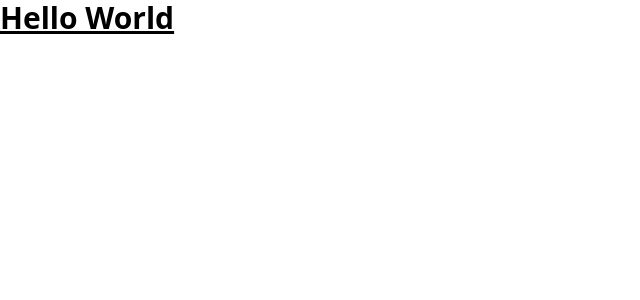
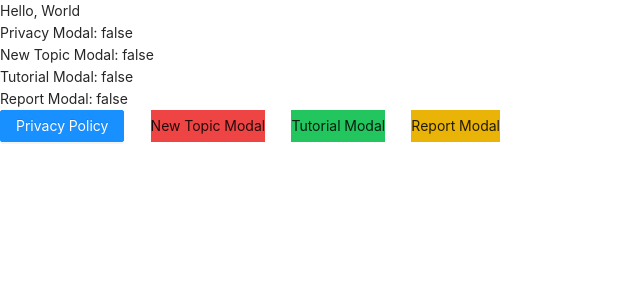
Before and after one commit to mikeleo03/E2EE-Secure-Messaging-App-FE, a React (Vite) app: page / in a window 1280 px wide. Shown: the top 300 px of the page, without its empty margins (0-640 px from the left). Built offline with nearby package versions, Linux system fonts and the light colour scheme.

Commit message:
redux setup and demo

```diff
--- a/src/App.tsx
+++ b/src/App.tsx
@@ -1,7 +1,14 @@
 import React from 'react';
+import ReduxDemo from './pages/ReduxDemo';
+import './main.css';
 
 const App: React.FC = () => {
-  return <div className="text-3xl font-bold underline">Hello World</div>;
+  return (
+    <div>
+      Hello, World
+      <ReduxDemo />
+    </div>
+  );
 };
 
 export default App;
--- a/src/main.tsx
+++ b/src/main.tsx
@@ -1,10 +1,15 @@
 import React from 'react';
 import ReactDOM from 'react-dom/client';
+import { Provider } from 'react-redux';
+import { stores } from './redux/stores';
 import App from './App';
 import './main.css';
+import 'antd/dist/antd.css';
 
 ReactDOM.createRoot(document.getElementById('root')!).render(
   <React.StrictMode>
-    <App />
+    <Provider store={stores}>
+      <App />
+    </Provider>
   </React.StrictMode>
 );
--- /dev/null
+++ b/src/pages/Home.tsx
@@ -0,0 +1,7 @@
+import React from 'react';
+
+const Home: React.FC = () => {
+  return <div>Home</div>;
+};
+
+export default Home;
--- /dev/null
+++ b/src/pages/ReduxDemo.tsx
@@ -0,0 +1,104 @@
+import React from 'react';
+import { useDispatch } from 'react-redux';
+import { useSelector } from 'react-redux';
+import {
+  setNewTopicModal,
+  setPrivacyPolicyModal,
+  setReportModal,
+} from '../redux/actions/modal';
+import { modalSelector } from '../redux/selectors/modal';
+import { stores } from '../redux/stores';
+import { Button } from 'antd';
+
+const ReduxDemo: React.FC = () => {
+  // Redux adalah library react yang bertujuan untuk mencentralisasi data
+  // Salah satu manfaatnya adalah bisa mengakses seluruh variabel yang dibutuhkan antar komponen
+  // Tanpa redux, kita hanya bisa menyalurkan variabel dari parent ke children element menggunakan props
+  // dengan adanya redux, kita dapat mengakses suatu variabel dari manapun
+
+  console.log(stores.getState());
+  // stores.getState() berfungsi untuk melihat keseluruhan store
+
+  /*
+  contohnya, store = {
+    modal: {
+      privacy_policy_modal: false,
+      new_topic_modal: false,
+      tutorial_modal: false,
+      report_modal: false,
+    },
+    auth: {
+      isLoggedIn: true,
+      username: "haikal",
+      role: "anggota",
+    }
+  }
+  */
+
+  const modalState = useSelector(modalSelector);
+  console.log(modalState);
+  // useSelector untuk menyeleksi beberapa bagian dari keseluruhan state redux
+  /*
+    isi dari modalState adalah
+    {
+      privacy_policy_modal: false,
+      new_topic_modal: false,
+      tutorial_modal: false,
+      report_modal: false,
+    }
+  */
+
+  const {
+    privacy_policy_modal,
+    new_topic_modal,
+    tutorial_modal,
+    report_modal,
+  } = useSelector(modalSelector);
+  // gunakan destructuring jika hanya ingin mengambil satu property dari modalState
+
+  const dispatch = useDispatch();
+  // dispatch merupakan sarana untuk mengubah isi dari state
+
+  const togglePrivacyPolicy = () => {
+    dispatch(setPrivacyPolicyModal(!privacy_policy_modal));
+    // mengubah privacy_policy_modal
+  };
+
+  const toggleNewTopicModal = () => {
+    dispatch(setNewTopicModal(!new_topic_modal));
+  };
+
+  const toggleTutorialModal = () => {
+    dispatch(setNewTopicModal(!tutorial_modal));
+  };
+
+  const toggleReportModal = () => {
+    dispatch(setReportModal(!report_modal));
+  };
+
+  return (
+    <div>
+      <div>Privacy Modal: {privacy_policy_modal.toString()}</div>
+      <div>New Topic Modal: {new_topic_modal.toString()}</div>
+      <div>Tutorial Modal: {tutorial_modal.toString()}</div>
+      <div>Report Modal: {report_modal.toString()}</div>
+
+      <div className="flex w-[500px] justify-between">
+        <Button type="primary" onClick={togglePrivacyPolicy}>
+          Privacy Policy
+        </Button>
+        <button className="bg-red-500" onClick={toggleNewTopicModal}>
+          New Topic Modal
+        </button>
+        <button className="bg-green-500" onClick={toggleTutorialModal}>
+          Tutorial Modal
+        </button>
+        <button className="bg-yellow-500" onClick={toggleReportModal}>
+          Report Modal
+        </button>
+      </div>
+    </div>
+  );
+};
+
+export default ReduxDemo;
--- /dev/null
+++ b/src/redux/actions/modal.ts
@@ -0,0 +1,36 @@
+import { ModalAction, ModalType } from '../types/modal';
+
+const {
+  SET_PRIVACY_POLICY_MODAL,
+  SET_NEW_TOPIC_MODAL,
+  SET_TUTORIAL_MODAL,
+  SET_REPORT_MODAL,
+} = ModalType;
+
+export const setPrivacyPolicyModal = (value: boolean): ModalAction => {
+  return {
+    type: SET_PRIVACY_POLICY_MODAL,
+    payload: value,
+  };
+};
+
+export const setNewTopicModal = (value: boolean): ModalAction => {
+  return {
+    type: SET_NEW_TOPIC_MODAL,
+    payload: value,
+  };
+};
+
+export const setTutorialModal = (value: boolean): ModalAction => {
+  return {
+    type: SET_TUTORIAL_MODAL,
+    payload: value,
+  };
+};
+
+export const setReportModal = (value: boolean): ModalAction => {
+  return {
+    type: SET_REPORT_MODAL,
+    payload: value,
+  };
+};
--- /dev/null
+++ b/src/redux/reducers/index.ts
@@ -0,0 +1,8 @@
+import { combineReducers } from 'redux';
+import modal from './modal';
+
+export const reducers = combineReducers({
+  modal,
+});
+
+export type AppStateType = ReturnType<typeof reducers>;
--- /dev/null
+++ b/src/redux/reducers/modal.ts
@@ -0,0 +1,70 @@
+/* eslint-disable indent */
+import { ModalAction, ModalState, ModalType } from '../types/modal';
+
+const initialState: ModalState = {
+  privacy_policy_modal: false,
+  new_topic_modal: false,
+  tutorial_modal: false,
+  report_modal: false,
+};
+
+const {
+  SET_PRIVACY_POLICY_MODAL,
+  SET_NEW_TOPIC_MODAL,
+  SET_TUTORIAL_MODAL,
+  SET_REPORT_MODAL,
+} = ModalType;
+
+const modal = (
+  state: ModalState = initialState,
+  action: ModalAction
+): ModalState => {
+  const { type } = action;
+
+  const setPrivacyPolicyModal = (): ModalState => {
+    const { payload: privacy_policy_modal } = action;
+    return {
+      ...state,
+      privacy_policy_modal,
+    };
+  };
+
+  const setNewTopicModal = (): ModalState => {
+    const { payload: new_topic_modal } = action;
+    return {
+      ...state,
+      new_topic_modal,
+    };
+  };
+
+  const setTutorialModal = (): ModalState => {
+    const { payload: tutorial_modal } = action;
+    return {
+      ...state,
+      tutorial_modal,
+    };
+  };
+
+  const setReportModal = (): ModalState => {
+    const { payload: tutorial_modal } = action;
+    return {
+      ...state,
+      tutorial_modal,
+    };
+  };
+
+  switch (type) {
+    case SET_PRIVACY_POLICY_MODAL:
+      return setPrivacyPolicyModal();
+    case SET_NEW_TOPIC_MODAL:
+      return setNewTopicModal();
+    case SET_TUTORIAL_MODAL:
+      return setTutorialModal();
+    case SET_REPORT_MODAL:
+      return setReportModal();
+    default:
+      return state;
+  }
+};
+
+export default modal;
--- /dev/null
+++ b/src/redux/selectors/modal.ts
@@ -0,0 +1,3 @@
+import { AppStateType } from '../reducers';
+
+export const modalSelector = (state: AppStateType) => state.modal;
--- /dev/null
+++ b/src/redux/stores.ts
@@ -0,0 +1,5 @@
+import { createStore, applyMiddleware } from 'redux';
+import thunk from 'redux-thunk';
+import { reducers } from './reducers';
+
+export const stores = createStore(reducers, {}, applyMiddleware(thunk));
--- /dev/null
+++ b/src/redux/types/modal.ts
@@ -0,0 +1,24 @@
+export enum ModalType {
+  SET_PRIVACY_POLICY_MODAL = 'SET_POLICY_MODAL',
+  SET_NEW_TOPIC_MODAL = 'SET_NEW_TOPIC_MODAL',
+  SET_TUTORIAL_MODAL = 'SET_TUTORIAL_MODAL',
+  SET_REPORT_MODAL = 'SET_REPORT_MODAL',
+}
+
+export interface ModalState {
+  privacy_policy_modal: boolean;
+  new_topic_modal: boolean;
+  tutorial_modal: boolean;
+  report_modal: boolean;
+}
+
+export interface SetModal {
+  type:
+    | ModalType.SET_PRIVACY_POLICY_MODAL
+    | ModalType.SET_NEW_TOPIC_MODAL
+    | ModalType.SET_TUTORIAL_MODAL
+    | ModalType.SET_REPORT_MODAL;
+  payload: boolean;
+}
+
+export type ModalAction = SetModal;
--- a/tailwind.config.js
+++ b/tailwind.config.js
@@ -1,11 +1,42 @@
-/* eslint-disable quotes */
-/* eslint-disable prettier/prettier */
-/* eslint-disable no-undef */
 /** @type {import('tailwindcss').Config} */
+// eslint-disable-next-line no-undef
 module.exports = {
   content: ['./src/**/*.{js,jsx,ts,tsx}'],
   theme: {
-    extend: {},
+    screens: {
+      xs: '370px',
+      sm: '640px',
+      md: '768px',
+      lg: '1024px',
+      xl: '1280px',
+      xxl: '1440px',
+    },
+    extend: {
+      fontFamily: {
+        alegreya: ['Alegreya', 'serif'],
+        alegreyasans: ['Alegreya Sans', 'sans-serif'],
+        magilio: ['Magilio'],
+      },
+      colors: {
+        primaryYellow: '#FFEBB0',
+        secondaryYellow: '#FFC176',
+        tertiaryYellow: '#FFE779',
+        quarternaryYellow: '#F5ECCB',
+        primaryCream: '#FFFCF2',
+        primaryOrange: '#FFA06F',
+        secondaryOrange: '#FF7D4B',
+        primaryBlack: '#171133',
+        grey: '#D9D9D9',
+        primaryGreen: '#2F4250',
+        secondaryGreen: '#4F6266',
+      },
+      fontSize: {
+        heading: '42px', // 32pt
+        subHeading: '24px', // 18pt
+        body: '16px', //12pt
+        caption: '11px', // 8pt
+      },
+    },
   },
   plugins: [],
 };
```
Also changed, not shown: package.json (+17 -10 lines), 1 other file (tests, documents, lock files or other folders).
